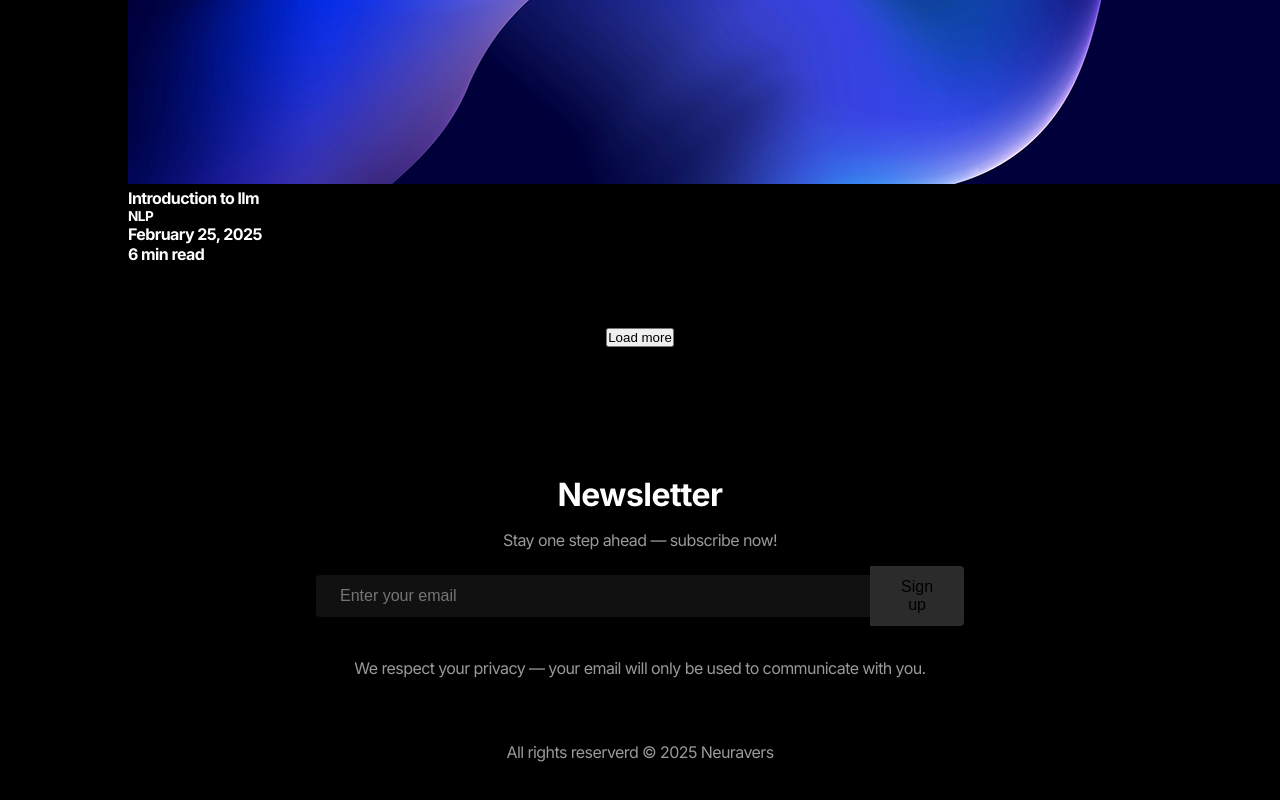
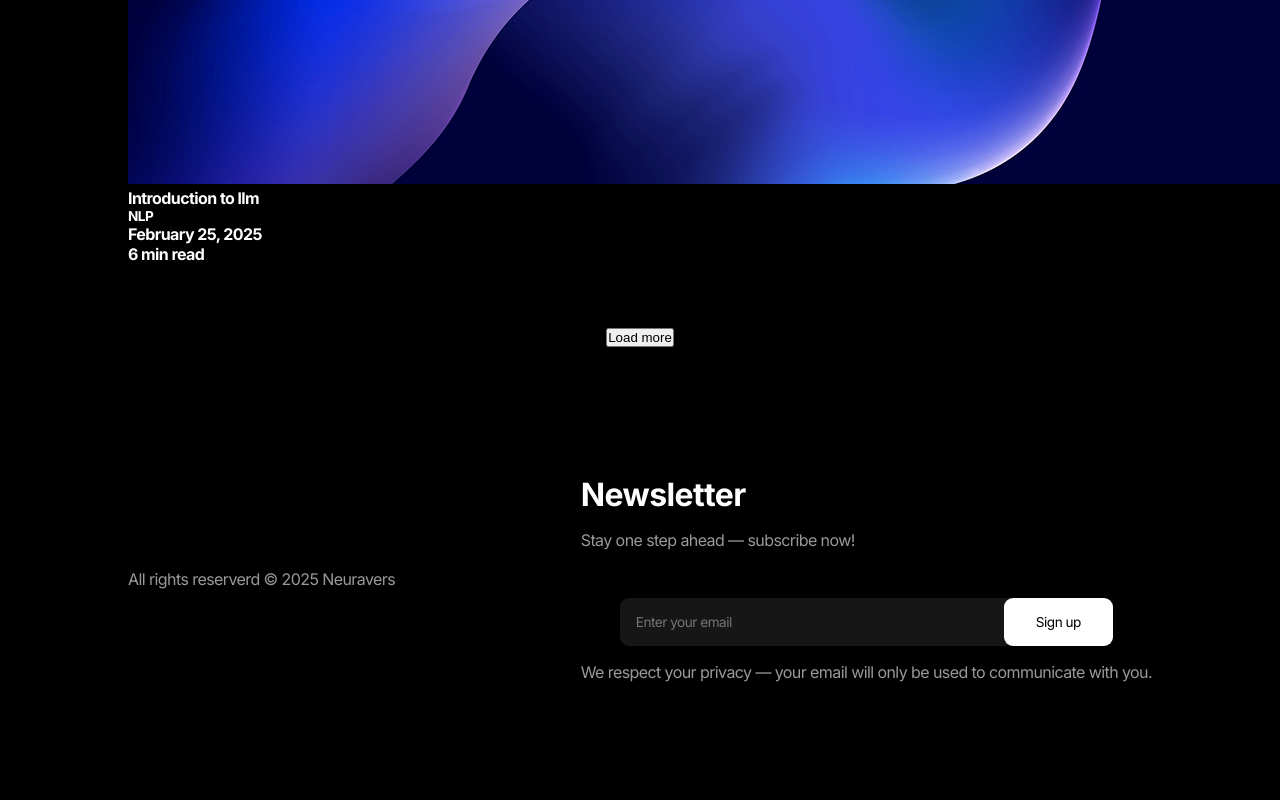
Before and after one commit to neuravers/neuravers.github.io, a plain HTML site: page blog.html in a window 1280 px wide. Shown: the part 2239-3039 px from the top of the page. After the commit the page ends 2985 px from the top, so only its background shows below. Drawn offline with nearby package versions, Linux system fonts and the light colour scheme.

Commit message:
test: Add footer

```diff
--- a/css/footer.css
+++ b/css/footer.css
@@ -1,74 +1,47 @@
 footer {
-    margin-top: 8rem;
     display: flex;
-    align-items: center;
-    flex-direction: column-reverse;
-    text-align: center;
+    flex-direction: column;
+    align-items: flex-start;
+    justify-content: flex-start;
     width: 100%;
-    padding-left: 1.5rem;
-    padding-right: 1.5rem;
+    padding-left: 10vw;
+    padding-right: 10vw;
+    gap: 1rem;
     margin-bottom: 4rem;
     transition: transform 0.3s ease, filter 0.3s ease, opacity 0.3s ease;
+    text-align: center;
+    margin-top: 8rem;
 }
 
-#newsletter {
+#footer-logo {
     display: flex;
-    justify-content: center;
-    align-items: center;
-    flex-direction: column;
-    text-align: center;
+    margin-top: 8rem;
     gap: 1rem;
-    width: 100%;
-    max-width: calc(600px + 3rem);
 }
 
-#newsletter-form {
-    display: flex;
-    justify-content: center;
-    align-items: center;
-    flex-direction: row;
-    margin-bottom: 1rem;
-    width: 100%;
+#footer-logo img {
+    width: 3rem;
 }
 
-#newsletter-form input {
-    border-radius: 4px 0 0 4px;
-    background-color: #111111;
-    border: none;
-    height: auto;
-    padding: 0.75rem 1.5rem;
-    font-size: 1rem;
-    width: 100%;
-    color: #BABABA;
-
-}
-
-#newsletter-form button {
-    border-radius: 0 4px 4px 0;
-    background-color: #2b2b2b;
-    border: none;
-    height: auto;
-    font-size: 1rem;
-    padding: 0.75rem 1.5rem;
-}
-
-#newsletter p:nth-child(4) {
-    font-size: 1rem;
-    max-width: 600px;
-    color: #999999;
-}
-
-#footer-content {
-    margin-top: 4rem;
-    text-align: center;
+footer>div {
     display: flex;
     flex-direction: column;
     gap: 1rem;
+    justify-content: flex-start;
+    align-items: flex-start;
+    text-align: left;
 }
 
-@media (min-width: 480px) {
+@media screen and (min-width: 600px) {
     footer {
-        padding-left: 10vw;
-        padding-right: 10vw;
+        flex-direction: row;
+        justify-content: space-between;
+        align-items: center;
+        gap: 2rem;
     }
+
+    #footer-logo {
+        margin-top: 0;
+    }
+
 }
--- a/css/header.css
+++ b/css/header.css
@@ -162,7 +162,7 @@ header {
 
 main.menu-open,
 footer.menu-open {
-    transform: translateX(-30vw);
+    transform: translateX(-50vw);
     filter: blur(10px);
     opacity: 0.5;
     transition: transform 0.3s ease, filter 0.3s ease, opacity 0.3s ease;
@@ -195,6 +195,17 @@ footer.menu-open {
     font-size: 1rem;
     color: white;
 
+}
+
+@media screen and (min-width: 450px) {
+
+    main.menu-open,
+    footer.menu-open {
+        transform: translateX(-30vw);
+        filter: blur(10px);
+        opacity: 0.5;
+        transition: transform 0.3s ease, filter 0.3s ease, opacity 0.3s ease;
+    }
 }
 
 @media screen and (min-width: 1000px) {
--- a/css/home.css
+++ b/css/home.css
@@ -277,6 +277,7 @@
         flex-direction: row;
         height: 100%;
         justify-content: center;
+        opacity: 0.6;
     }
 
     #news-container-upper-inner .news-item-b div {
--- a/css/main.css
+++ b/css/main.css
@@ -68,3 +68,58 @@ main {
     margin-top: 8rem;
     gap: 0.5rem;
 }
+
+#newsletter-section {
+    display: flex;
+    flex-direction: column;
+    align-items: center;
+    text-align: center;
+}
+
+#newsletter-section .section-header {
+    margin-top: 0;
+}
+
+#newsletter-form {
+    display: flex;
+    flex-direction: row;
+    align-items: center;
+    justify-content: center;
+    text-align: center;
+    margin-top: 2rem;
+    width: 100%;
+}
+
+#newsletter-form input {
+    width: 100%;
+    max-width: 400px;
+    padding: 1rem;
+    border-radius: 9px 0 0 9px;
+    border: none;
+    background-color: #161616;
+    color: #999999;
+    font-family: 'Inter', sans-serif;
+    font-size: 0.85rem;
+    letter-spacing: -0.05cap;
+}
+
+
+#newsletter-form button {
+    margin-left: -1rem;
+    padding: 1rem 2rem;
+    border-radius: 9px;
+    border: none;
+    background-color: white;
+    color: black;
+    cursor: pointer;
+    font-family: 'Inter', sans-serif;
+    font-size: 0.85rem;
+    letter-spacing: -0.05cap;
+}
+
+#newsletter-disclaimer {
+    color: #999999;
+    font-size: 0.75rem;
+    margin-top: 1rem;
+    text-align: center;
+}
```
Also changed, not shown: index.html (+22 -0 lines).
